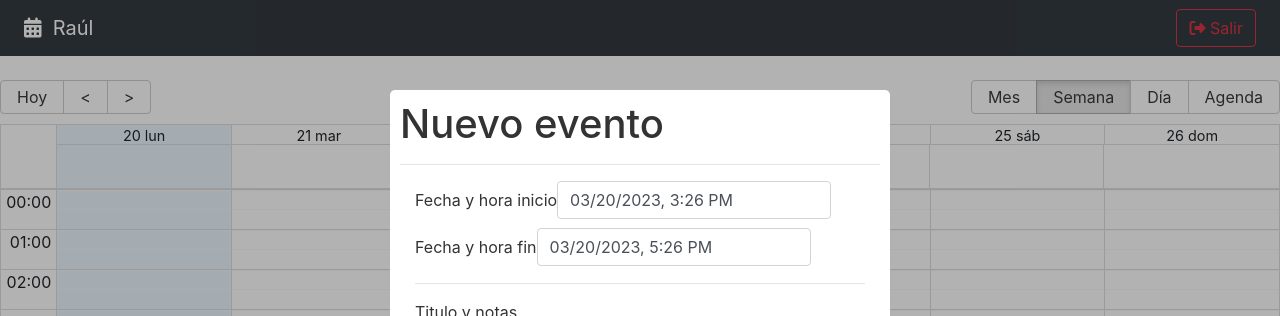
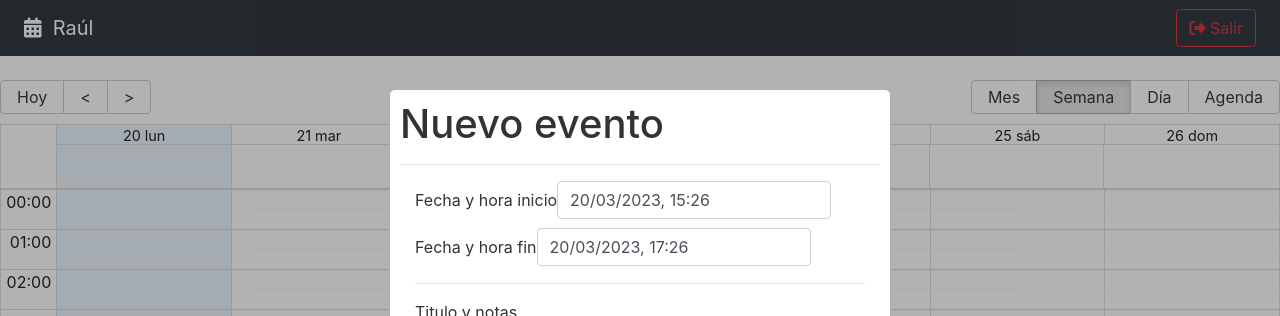
Before and after one commit to RaulRomero26/Curso-React, a React (Vite) app in the folder 10-calendar/: page / in a window 1280 px wide. Shown: the top 316 px of the page. Built offline with nearby package versions, Linux system fonts and the light colour scheme.

Commit message:
update: primera validacion con las fechas

```diff
--- a/10-calendar/src/calendar/components/CalendarModal.jsx
+++ b/10-calendar/src/calendar/components/CalendarModal.jsx
@@ -1,9 +1,12 @@
-import { addHours } from "date-fns";
+import { addHours, differenceInSeconds } from "date-fns";
 import { useState } from "react";
 
 import Modal from "react-modal"
-import DatePicker from "react-datepicker";
+import DatePicker, {registerLocale} from "react-datepicker";
 import "react-datepicker/dist/react-datepicker.css";
+
+import es from 'date-fns/locale/es';
+registerLocale('es', es)
 
 const customStyles = {
     content: {
@@ -51,6 +54,21 @@ export const CalendarModal = () => {
         setIsOpen(false)
     }
 
+    const onSubmit = (event) => {
+        event.preventDefault();
+
+        const difference = differenceInSeconds(formValues.end,formValues.start)
+
+        if(isNaN(difference) || difference <=0 ){
+            console.log('Error en fechas');
+            return;
+        }
+
+        if(formValues.title.length <=0) return;
+
+        console.log(formValues);
+
+    }
 
     return (
         <Modal
@@ -63,7 +81,7 @@ export const CalendarModal = () => {
         >
             <h1> Nuevo evento </h1>
             <hr />
-            <form className="container">
+            <form className="container" onSubmit={onSubmit}>
 
                 <div className="form-group mb-2">
                     <label>Fecha y hora inicio</label>
@@ -72,6 +90,9 @@ export const CalendarModal = () => {
                         onChange={(event)=> onDateChange(event,'start')}
                         className="form-control"
                         dateFormat="Pp"
+                        showTimeSelect
+                        locale="es"
+                        timeCaption="Hora"
                     />
                 </div>
 
@@ -83,6 +104,9 @@ export const CalendarModal = () => {
                         onChange={(event)=> onDateChange(event,'end')}
                         className="form-control"
                         dateFormat="Pp"
+                        showTimeSelect
+                        locale="es"
+                        timeCaption="Hora"
                     />
                 </div>
 
```
